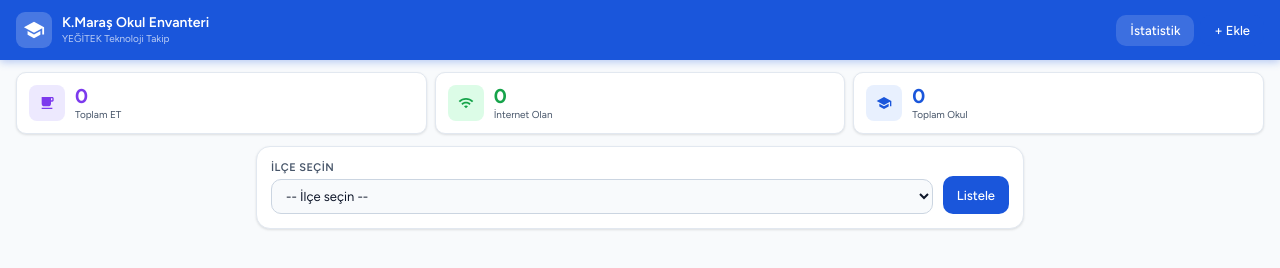
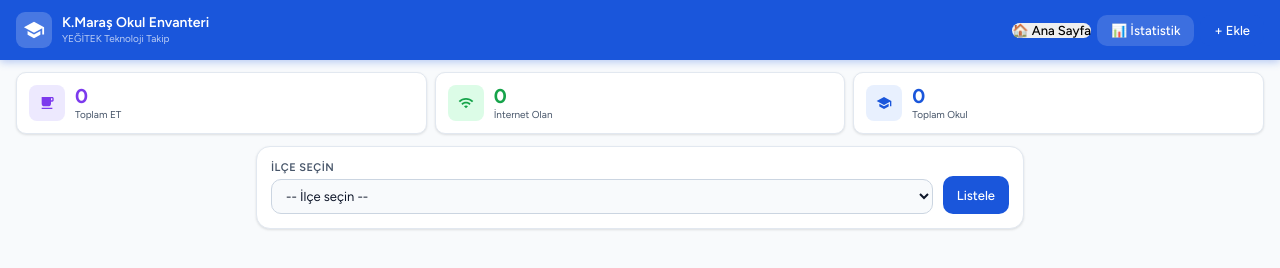
Before and after one commit to yegitekmaras/okul-envanter, a plain HTML site: page index.html in a window 1280 px wide. Drawn offline with nearby package versions, Linux system fonts and the light colour scheme; no server answers.

Commit message:
index.html

```diff
--- a/index.html
+++ b/index.html
@@ -26,7 +26,8 @@
         </div>
       </div>
       <div class="header-right">
-        <button class="btn-ghost" id="btnIstat" onclick="setPage('istat')">İstatistik</button>
+        <button class="btn-anasayfa" id="btnAnasayfa" onclick="setPage('okul')">🏠 Ana Sayfa</button>
+        <button class="btn-ghost" id="btnIstat" onclick="setPage('istat')">📊 İstatistik</button>
         <button class="btn-primary" onclick="openAddModal()">+ Ekle</button>
       </div>
     </header>
```
